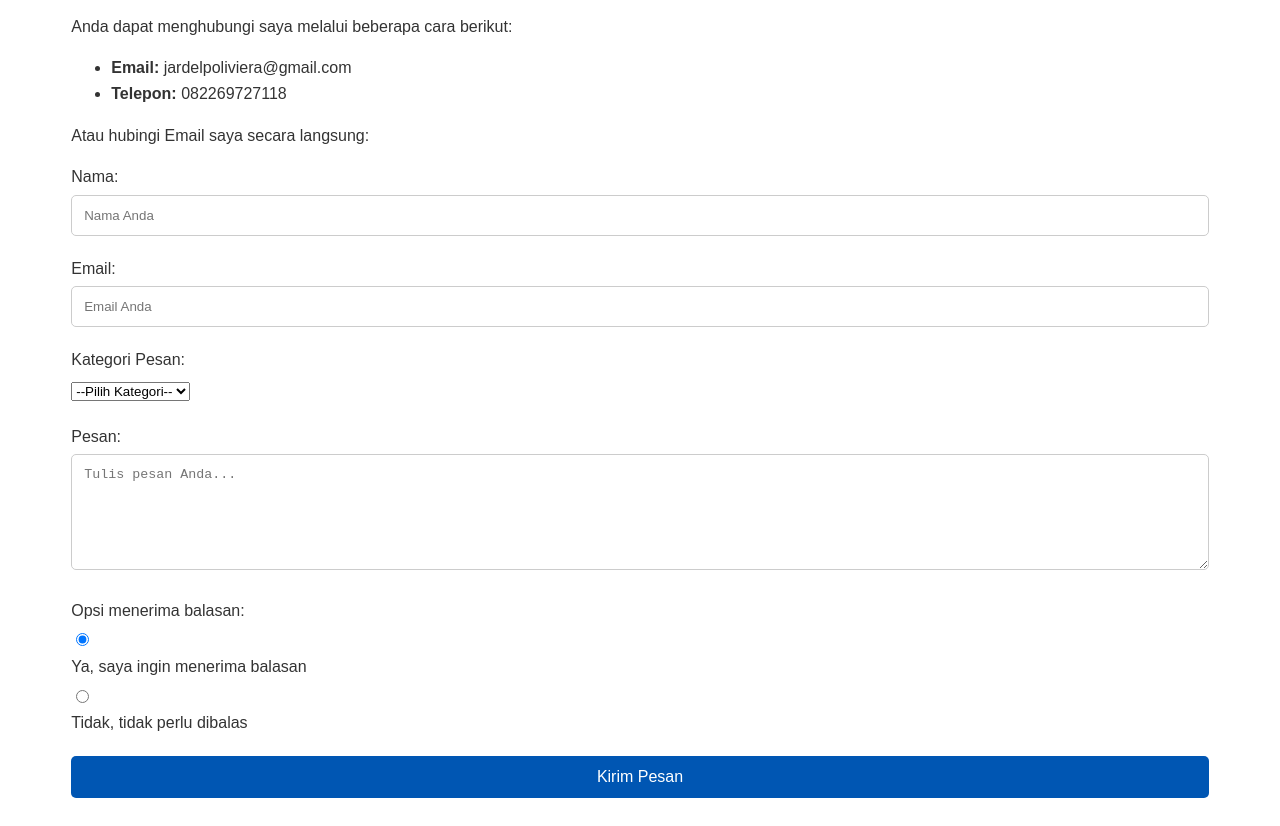
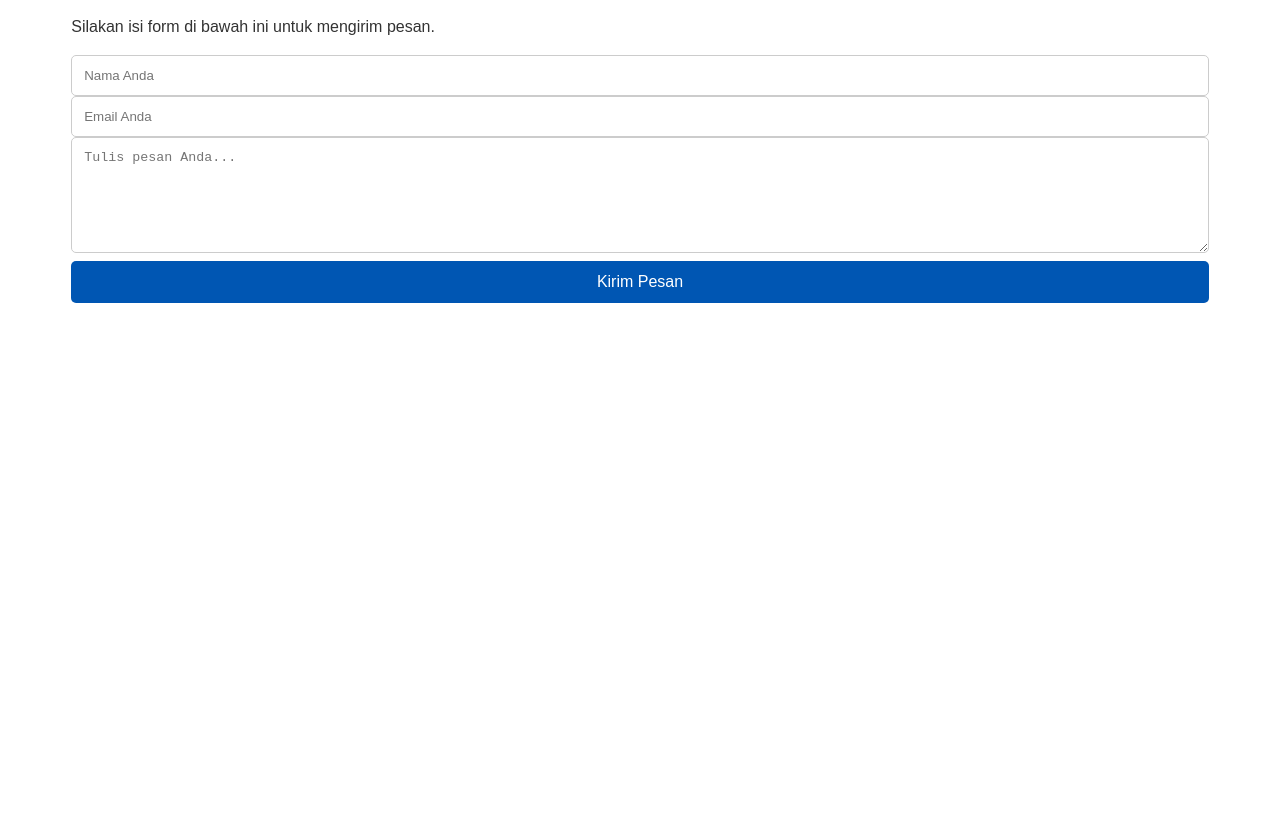
Before and after one commit to JardelPoliviera/Project-DesainWeb-Jardel, a plain HTML site: page contact.html in a window 1280 px wide. Shown: the part 167-993 px from the top of the page. After the commit the page ends 800 px from the top, so only its background shows below. Drawn offline with Linux system fonts and the light colour scheme.

Commit message:
Update contact.html

```diff
--- a/contact.html
+++ b/contact.html
@@ -1,82 +1,44 @@
 <!DOCTYPE html>
 <html lang="id">
 <head>
-    <link rel="stylesheet" href="style.css">
     <meta charset="UTF-8">
     <meta name="viewport" content="width=device-width, initial-scale=1.0">
-    <title>Contact - Website Saya</title>
+    <title>Contact - Website Jardel</title>
+    <link rel="preconnect" href="https://fonts.googleapis.com">
+    <link rel="preconnect" href="https://fonts.gstatic.com" crossorigin>
+    <link href="https://fonts.googleapis.com/css2?family=Poppins:wght@400;600&display=swap" rel="stylesheet">
+    <link rel="stylesheet" href="style.css">
     <link rel="manifest" href="manifest.json">
 </head>
 <body>
-
+    <div class="spotify-wrapper">
+        <aside class="sidebar">
             <nav>
-        <a href="index.html">Home</a> |
-        <a href="about.html">About</a> |
+                <a href="index.html">Home</a>
+                <a href="about.html">About</a>
                 <a href="contact.html">Contact</a>
             </nav>
-
+        </aside>
+        <main class="main-content">
             <div class="container">
                 <h1>Hubungi Saya</h1>
-        <p>Anda dapat menghubungi saya melalui beberapa cara berikut:</p>
-        <ul>
-            <li><strong>Email:</strong> jardelpoliviera@gmail.com</li>
-            <li><strong>Telepon:</strong> 082269727118</li>
-        </ul>
-        <p>Atau hubingi Email saya secara langsung:</p>
-
+                <p>Silakan isi form di bawah ini untuk mengirim pesan.</p>
                 <form id="contactForm" action="#" method="post">
-            <div class="form-group">
-                <label for="nama">Nama:</label>
                     <input type="text" id="nama" name="nama" placeholder="Nama Anda" required>
-            </div>
-
-            <div class="form-group">
-                <label for="email">Email:</label>
                     <input type="email" id="email" name="email" placeholder="Email Anda" required>
-            </div>
-
-            <div class="form-group">
-                <label for="kategori">Kategori Pesan:</label>
-                <select id="kategori" name="kategori" required>
-                    <option value="">--Pilih Kategori--</option>
-                    <option value="pertanyaan">Pertanyaan</option>
-                    <option value="saran">Saran</option>
-                    <option value="masalah">Masalah</option>
-                </select>
-            </div>
-
-            <div class="form-group">
-                <label for="pesan">Pesan:</label>
                     <textarea id="pesan" name="pesan" rows="6" placeholder="Tulis pesan Anda..." required></textarea>
-            </div>
-
-            <div class="form-group">
-                <label>Opsi menerima balasan:</label>
-                <div>
-                    <input type="radio" id="balas_email" name="opsi_balasan" value="ya" checked>
-                    <label for="balas_email">Ya, saya ingin menerima balasan</label>
-                </div>
-                <div>
-                    <input type="radio" id="tidak_balas" name="opsi_balasan" value="tidak">
-                    <label for="tidak_balas">Tidak, tidak perlu dibalas</label>
-                </div>
-            </div>
-
                     <button type="submit">Kirim Pesan</button>
                 </form>
             </div>
-
+        </main>
+    </div>
     <script>
         const form = document.getElementById('contactForm');
-
         form.addEventListener('submit', function(event) {
             event.preventDefault();
-
-            alert('Form berhasil dikirim!');
-
+            alert('Pesan berhasil dikirim!');
             form.reset();
         });
     </script>
-
 </body>
 </html>
```
Lines whose indentation alone changed are shown as unchanged.
